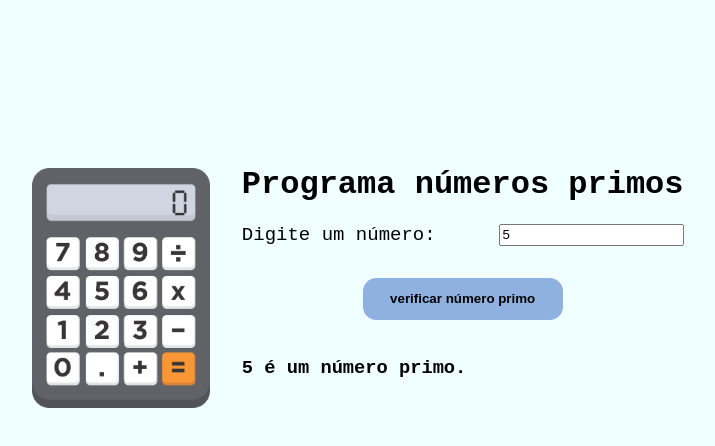
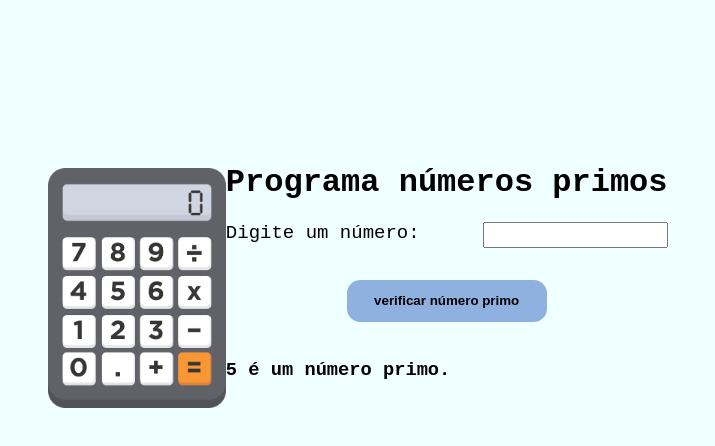
Before and after one commit to Jeff-Nas/numeros-primos, a plain HTML site: page index.html in a window 1280 px wide. Both pictures are taken after typing "5" into the empty fields and a click on the input "verificar número primo". Shown: the whole page, without its empty margins (282-997 px from the left). Drawn offline with Linux system fonts and the light colour scheme.

Commit message:
estilos + função para limpar campo

```diff
--- a/app.js
+++ b/app.js
@@ -19,7 +19,14 @@ form.addEventListener('submit', (e) => {
     } else {
         resposta.innerText = ` ${num} não é um número primo.`
     }
+
+    clearInput()
 })
+
+const clearInput = () => {
+    let input = document.getElementById('num')
+    input.value = ''
+}
 
 //CONSIDERAÇÕES
 //todo número é divisível por 1 e por ele mesmo valor % 1 == 0 && valor % valor == 0
--- a/index.html
+++ b/index.html
@@ -18,7 +18,7 @@
             <form action="">
                 <div class="container__input">
                     <label for="">Digite um número:</label>
-                    <input type="number" id="num" />
+                    <input type="number" id="num" required />
                 </div>
                 <input class="button" type="submit" value="verificar número primo">
             </form>
--- a/style.css
+++ b/style.css
@@ -14,7 +14,6 @@ body {
 .container img {
     height: 15em;
     width: auto;
-    margin-right: 2em;
 }
 
 .container form {
@@ -25,6 +24,10 @@ body {
 
 label {
     font-size: 19px;
+}
+
+#num {
+    height: 1.5em;
 }
 
 .container__input {
@@ -58,6 +61,7 @@ label {
 @media (max-width: 1000px) {
     .container {
         flex-direction: column;
+        height: 80vh;
     }
 
     .container #num {
```
